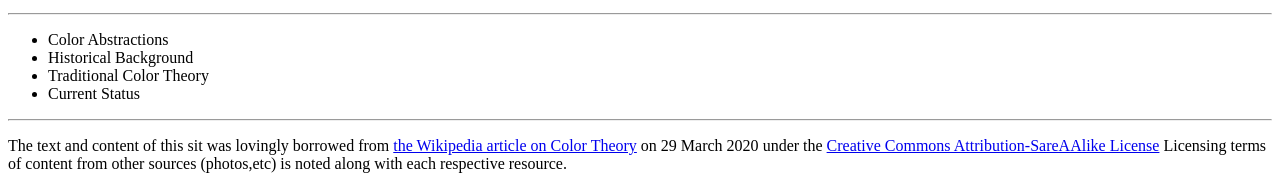
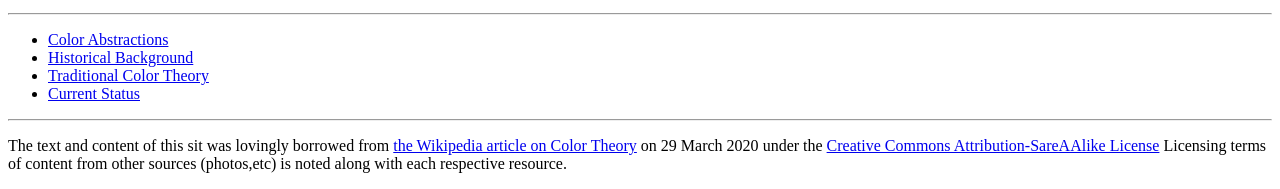
Before and after one commit to jdempsey275/ColorTheory, a plain HTML site: page index.html in a window 1280 px wide. Shown: the part 675-864 px from the top of the page. Drawn offline with Linux system fonts and the light colour scheme.

Commit message:
Update index.html

```diff
--- a/index.html
+++ b/index.html
@@ -15,10 +15,10 @@
 <hr>
 <nav role="navigation">
 <ul>
-	<li>Color Abstractions</li>
-	<li>Historical Background</li>
-	<li>Traditional Color Theory</li>
-	<li>Current Status</li>
+	<li><a href="ColorAbstractions.html">Color Abstractions</a></li>
+	<li><a href="HistoricalBackground.html">Historical Background</a></li>
+	<li><a href="TraditionalColorTheory.html">Traditional Color Theory</a></li>
+	<li><a href="CurrentStatus.html">Current Status</a></li>
 </ul>
 </nav>
 
```
